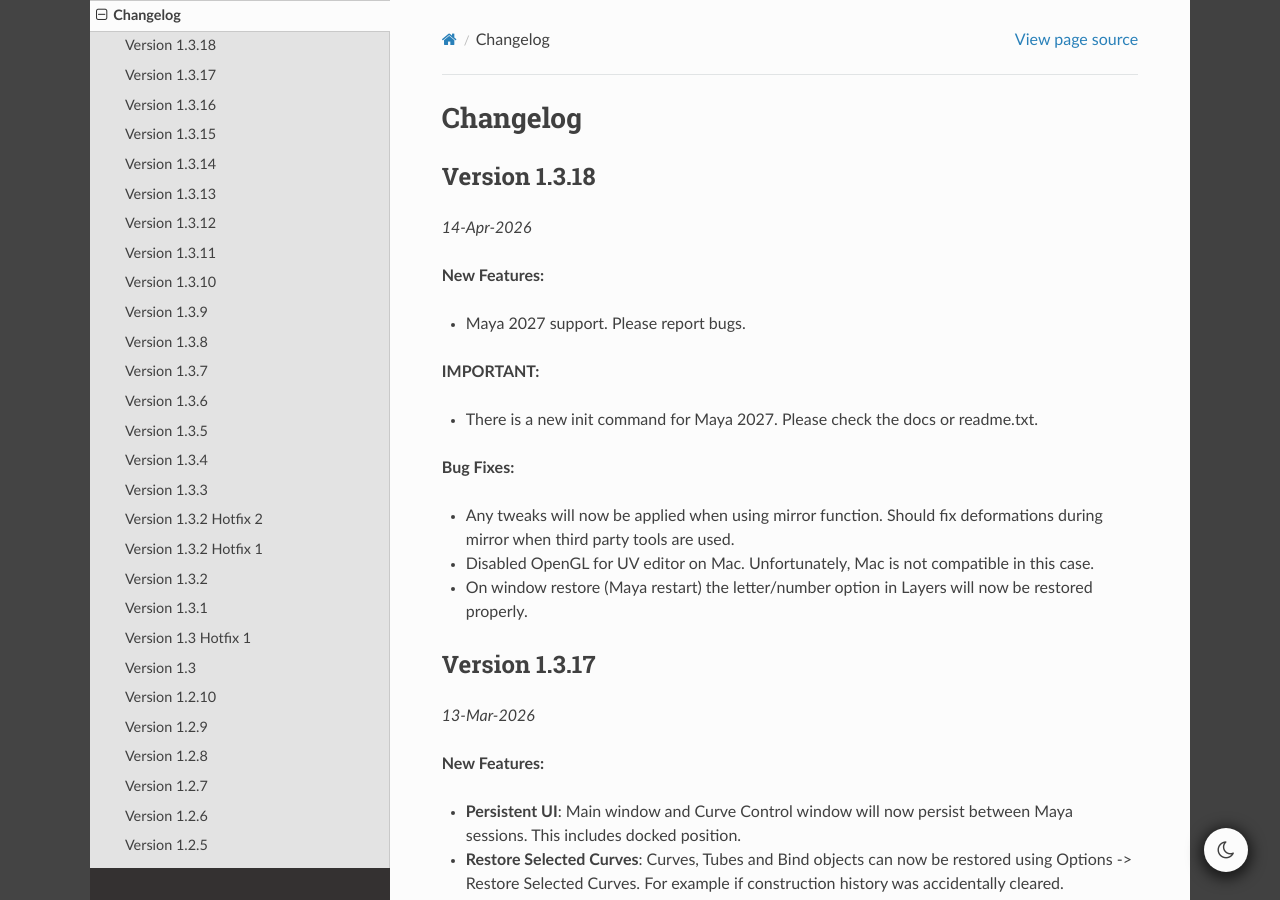
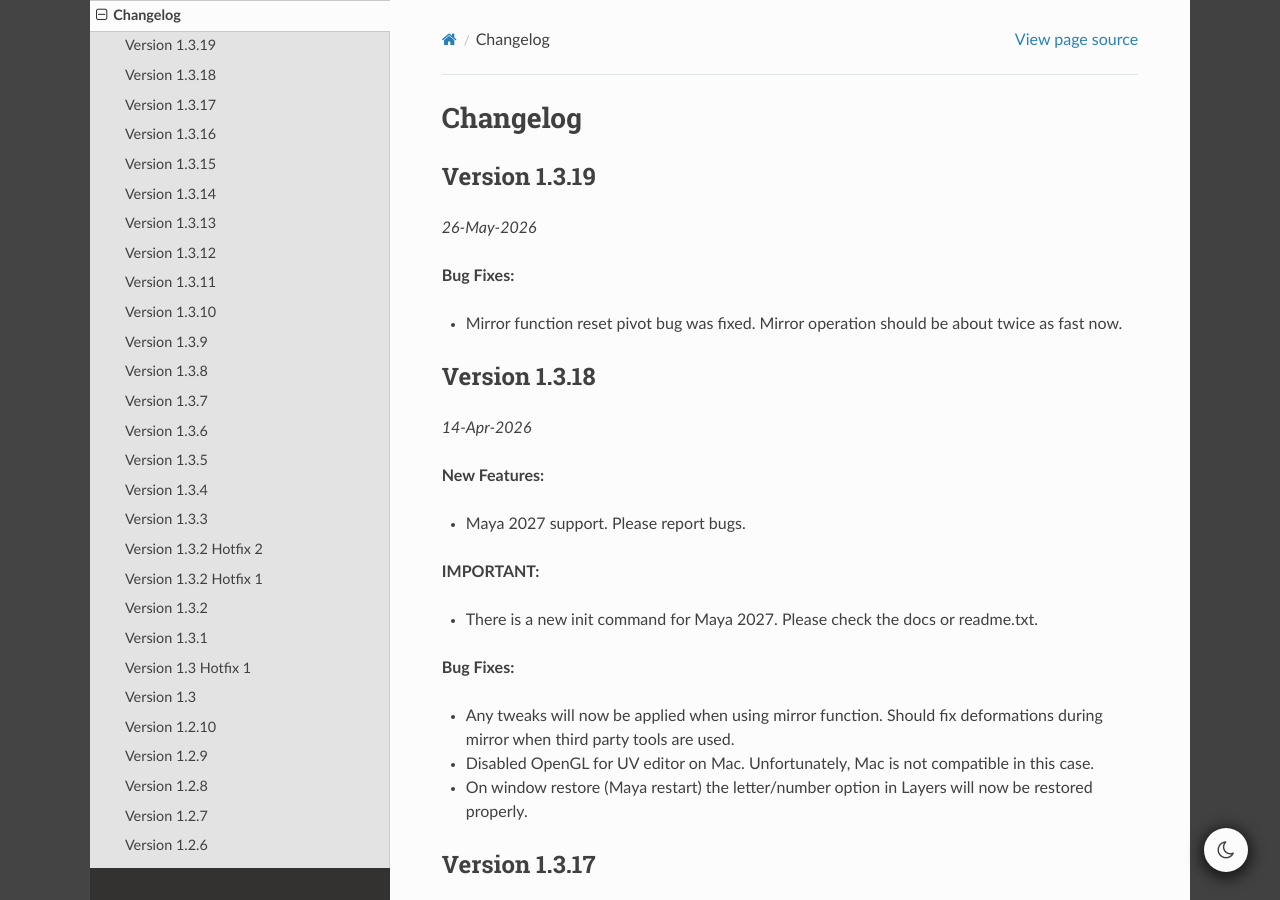
Before and after one commit to Video-Nomad/gs-curvetools-docs, a Sphinx documentation site: the page built from docs/source/changelog.rst, in a window 1280 px wide and 900 px high. Built offline with Sphinx 7.4.7 and the Read the Docs theme 3.1.0, drawn with Linux system fonts in a browser that asks for light colours.

Commit message:
v1.3.19 Changelog

```diff
--- a/docs/source/changelog.rst
+++ b/docs/source/changelog.rst
@@ -3,6 +3,15 @@
 #########
 Changelog
 #########
+
+Version 1.3.19
+^^^^^^^^^^^^^^
+
+*26-May-2026*
+
+**Bug Fixes:**
+
+- Mirror function reset pivot bug was fixed. Mirror operation should be about twice as fast now.
 
 Version 1.3.18
 ^^^^^^^^^^^^^^
```
